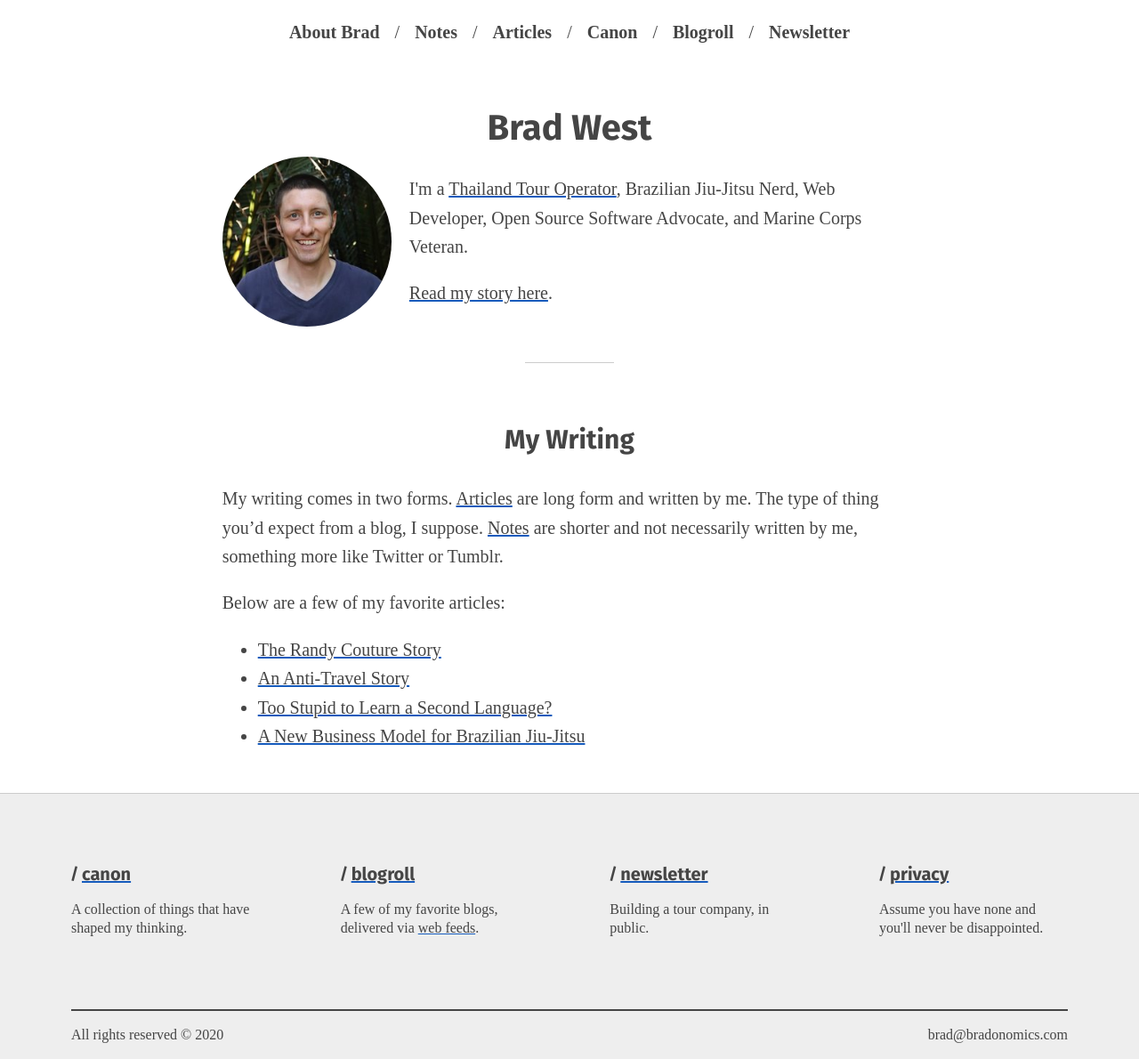
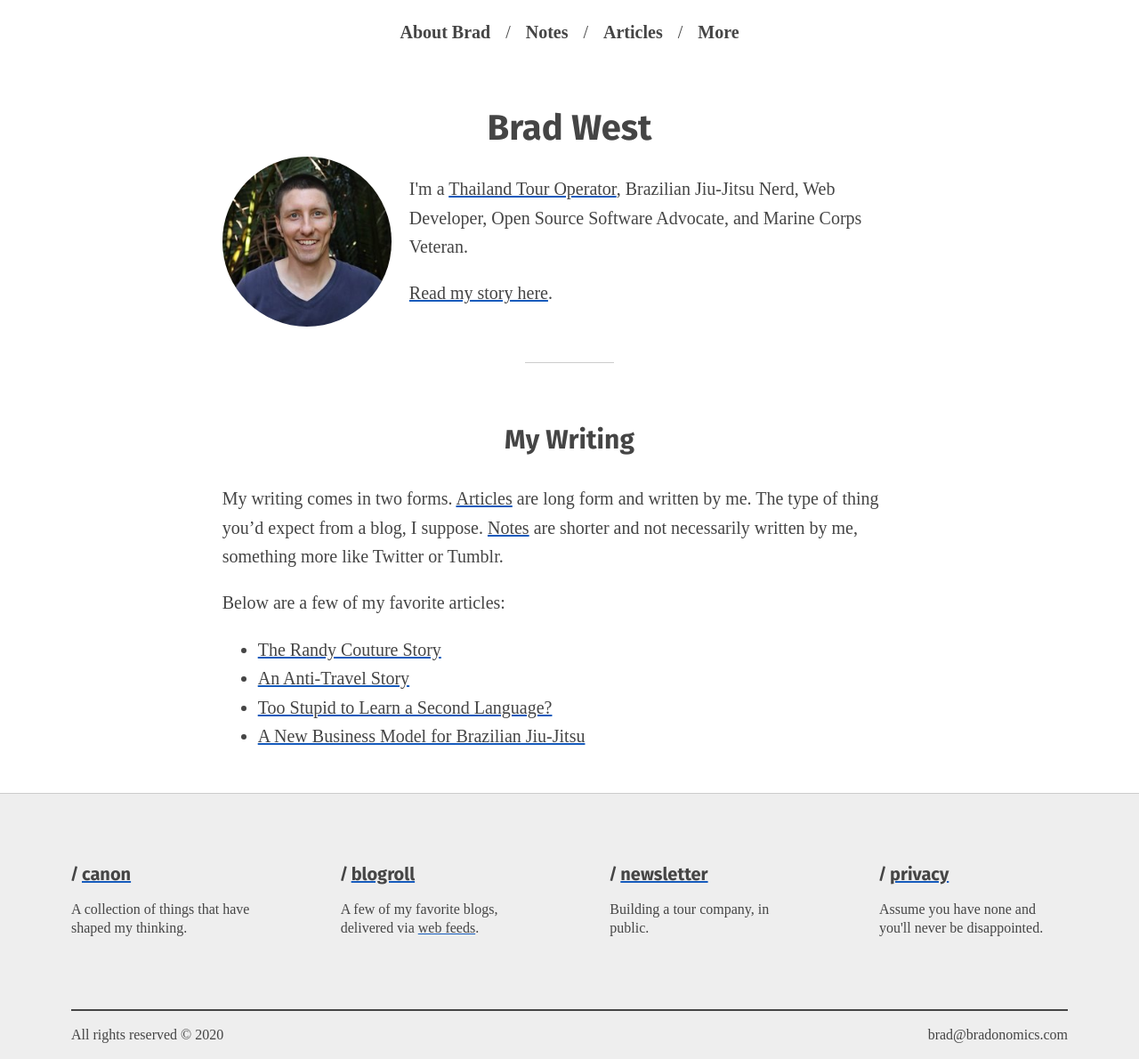
Before and after one commit to bradonomics/bradonomics.com, a Jekyll site: the page built from _pages/index.md, in a window 1280 px wide. Shown: the whole page at 89% size. Built offline with Jekyll 4.4.1, drawn with Linux system fonts in a browser that asks for light colours.

Commit message:
Update navigation

```diff
--- a/_data/navigation.yaml
+++ b/_data/navigation.yaml
@@ -4,9 +4,3 @@
   url: /notes/
 - title: Articles
   url: /articles/
-- title: Canon
-  url: /canon/
-- title: Blogroll
-  url: /blogroll/
-- title: Newsletter
-  url: /newsletter/
--- a/_layouts/default.html
+++ b/_layouts/default.html
@@ -43,8 +43,9 @@
     <nav>
       {% unless page.url == '/' %}<a href="{{ '/' | absolute_url }}">Home</a> / {% endunless %}
       {% for link in site.data.navigation %}
-        <a {% if page.url == link.url %}class="active" {% endif %}href="{{ link.url | absolute_url }}">{{ link.title }}</a>{% unless forloop.last %} /{% endunless %}
+        <a {% if page.url == link.url %}class="active" {% endif %}href="{{ link.url | absolute_url }}">{{ link.title }}</a> /
       {% endfor %}
+      <a href="#footer-nav">More</a>
     </nav>
 
     {% if page.url == '/' %}<h1 class="site-title">Brad West</h1>{% endif %}
@@ -57,7 +58,7 @@
 
   <footer class="site-footer">
 
-    <nav aria-label="footer-navigation">
+    <nav id="footer-nav" aria-label="footer-navigation">
       <ul>
         <li>
           <a href="{{ '/canon/' | absolute_url }}" class="section-title link">canon</a>
```
